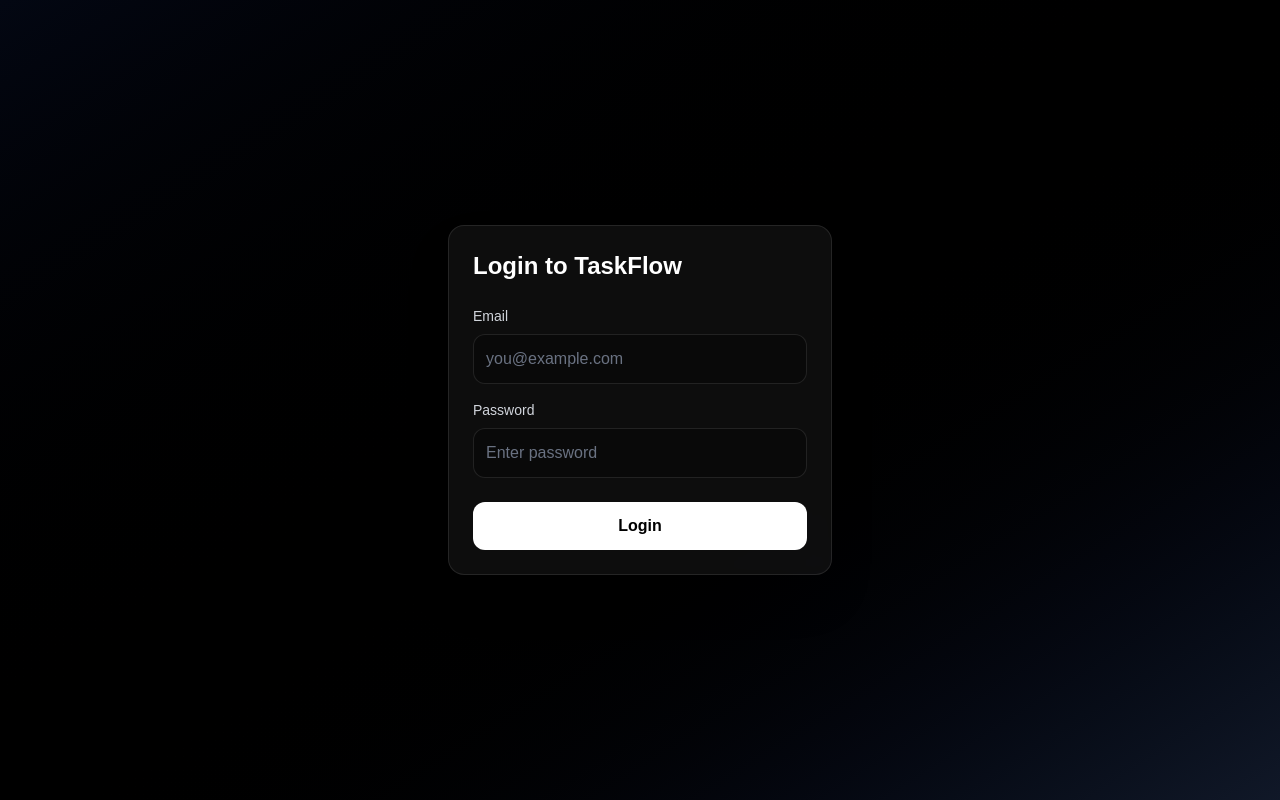
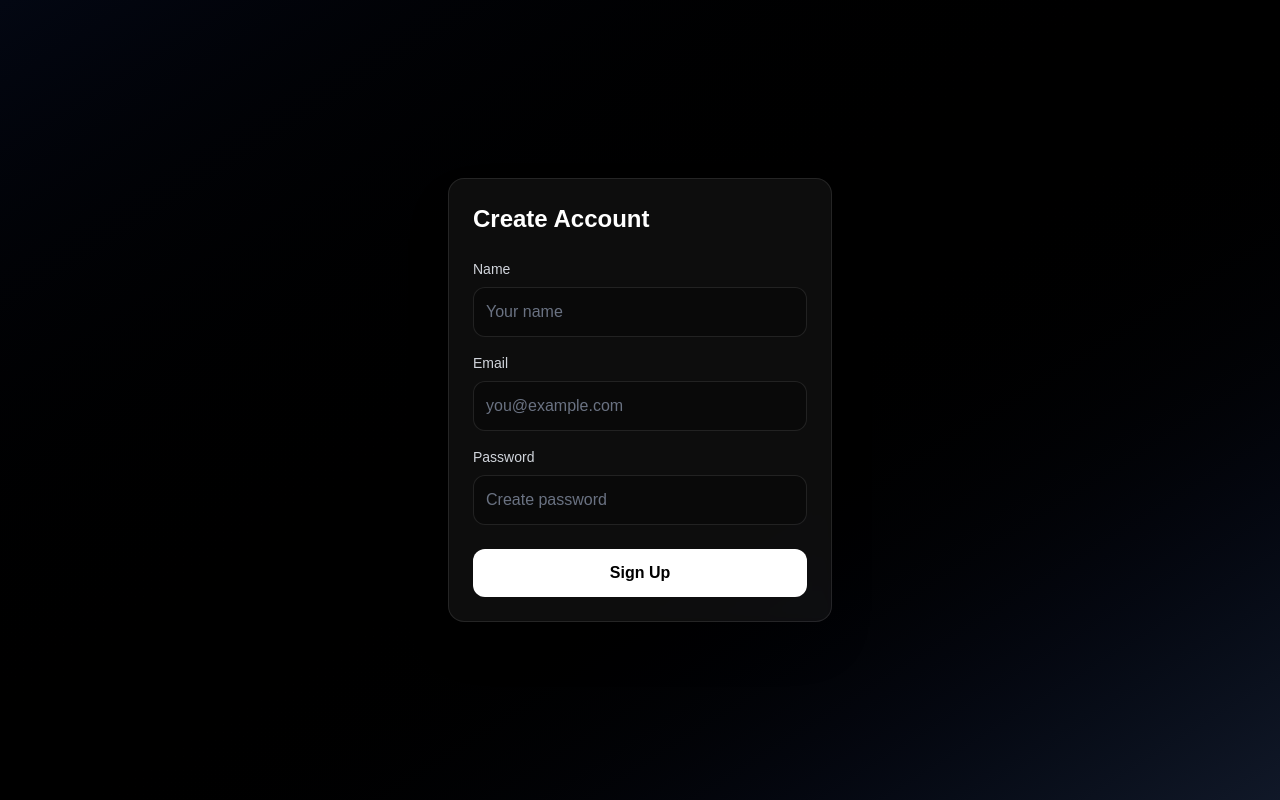
Before and after one commit to Thevinuillangasinghe/taskflow-thevinu, a Next.js app in the folder apps/web/: page /signup in a window 1280 px wide. Built offline with nearby package versions, Linux system fonts and the light colour scheme.

Commit message:
Fix signup page and E2E tests

```diff
--- a/apps/web/app/signup/page.tsx
+++ b/apps/web/app/signup/page.tsx
@@ -4,25 +4,30 @@
 import { useRouter } from "next/navigation";
 import { toast } from "sonner";
 
-export default function LoginPage() {
+export default function SignupPage() {
   const router = useRouter();
 
+  const [name, setName] = useState("");
   const [email, setEmail] = useState("");
   const [password, setPassword] = useState("");
 
-  async function handleLogin(event: React.FormEvent) {
+  async function handleSignup(event: React.FormEvent) {
     event.preventDefault();
 
     try {
       const apiUrl =
         process.env.NEXT_PUBLIC_API_URL || "http://localhost:4000";
 
-      const response = await fetch(`${apiUrl}/api/auth/login`, {
+      const response = await fetch(`${apiUrl}/api/auth/signup`, {
         method: "POST",
         headers: {
           "Content-Type": "application/json",
         },
-        body: JSON.stringify({ email, password }),
+        body: JSON.stringify({
+          name,
+          email,
+          password,
+        }),
       });
 
       const text = await response.text();
@@ -37,15 +42,12 @@
       }
 
       if (!response.ok) {
-        toast.error(data.error || "Login failed");
+        toast.error(data.error || "Signup failed");
         return;
       }
 
-      localStorage.setItem("token", data.token);
-      localStorage.setItem("user", JSON.stringify(data.user));
-
-      toast.success("Login successful");
-      router.push("/board");
+      toast.success("Signup successful. Please login.");
+      router.push("/login");
     } catch (error) {
       console.error(error);
       toast.error("Something went wrong");
@@ -55,12 +57,24 @@
   return (
     <main className="flex min-h-screen items-center justify-center bg-gradient-to-br from-gray-950 via-black to-gray-900 px-4 text-white">
       <form
-        onSubmit={handleLogin}
+        onSubmit={handleSignup}
         className="w-full max-w-sm rounded-2xl border border-white/10 bg-white/5 p-6 shadow-2xl backdrop-blur"
       >
         <h1 className="mb-6 text-2xl font-bold text-white">
-          Login to TaskFlow
+          Create Account
         </h1>
+
+        <label className="mb-2 block text-sm font-medium text-gray-300">
+          Name
+        </label>
+
+        <input
+          className="mb-4 w-full rounded-xl border border-white/10 bg-black/30 p-3 text-white placeholder:text-gray-500 outline-none focus:border-blue-500"
+          type="text"
+          placeholder="Your name"
+          value={name}
+          onChange={(event) => setName(event.target.value)}
+        />
 
         <label className="mb-2 block text-sm font-medium text-gray-300">
           Email
@@ -81,13 +95,13 @@
         <input
           className="mb-6 w-full rounded-xl border border-white/10 bg-black/30 p-3 text-white placeholder:text-gray-500 outline-none focus:border-blue-500"
           type="password"
-          placeholder="Enter password"
+          placeholder="Create password"
           value={password}
           onChange={(event) => setPassword(event.target.value)}
         />
 
         <button className="w-full rounded-xl bg-white p-3 font-semibold text-black transition hover:bg-gray-200">
-          Login
+          Sign Up
         </button>
       </form>
     </main>
```
Also changed, not shown: 1 other file (tests, documents, lock files or other folders).
